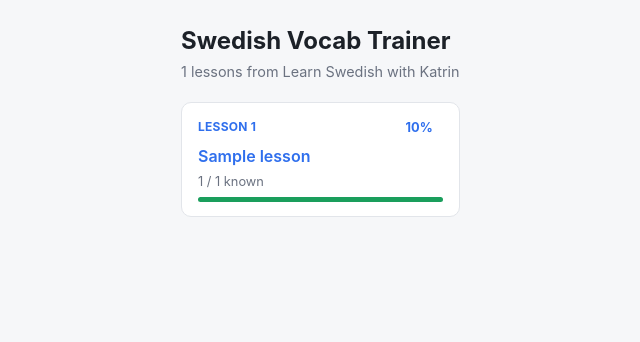
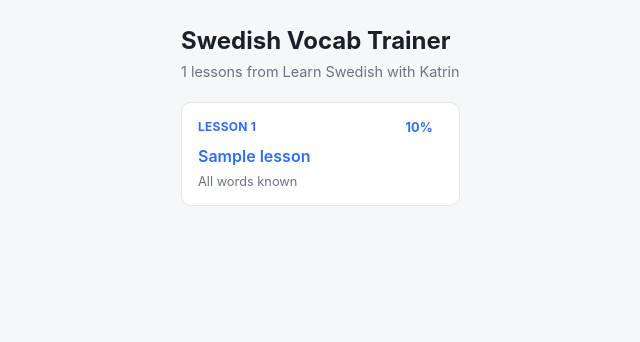
Before and after one commit to LGDTimtou/language-tester, a Flask app: template templates/index.html in a window 1280 px wide. Shown: the top 342 px of the page, without its empty margins (29-669 px from the left). Run offline with Flask 3, Linux system fonts and the light colour scheme; the template is opened without the code that fills it: most values are stand-ins (such as "Sample title", 1, 10 or a date in 2020).

Commit message:
Home page: show best-score progress instead of known-count
- Lesson cards now show an x/y stat and progress bar driven by best
  score (y = total words minus known, x = y scaled by best score%)
  instead of a raw known-word count, since best score is a more
  accurate signal of what's actually learned.
- All-known lessons show "All words known" instead of a 0/0 stat.
- Correct % column: added an amber/orange tier for 61-99% correct
  (previously unstyled/plain between the red and green tiers).

```diff
--- a/app.py
+++ b/app.py
@@ -74,7 +74,21 @@ def index():
         GROUP BY l.id
         ORDER BY l.number
     """).fetchall()
-    return render_template("index.html", lessons=rows, score_class=score_class)
+
+    lessons = []
+    for r in rows:
+        total = r["word_count"] or 0
+        known = r["known_count"] or 0
+        testable = total - known  # words actually in play for training (known ones are skipped)
+        score = r["best_score"]
+        correct_est = round(testable * score / 100) if (score is not None and testable > 0) else 0
+        lessons.append({
+            "id": r["id"], "number": r["number"], "title": r["title"],
+            "best_score": score, "word_count": total, "testable": testable,
+            "correct_est": correct_est,
+        })
+
+    return render_template("index.html", lessons=lessons, score_class=score_class)
 
 
 @app.route("/lesson/<int:lesson_id>")
--- a/static/style.css
+++ b/static/style.css
@@ -126,6 +126,9 @@ h2 { font-size: 1.15rem; margin: 0; }
     height: 100%;
     background: var(--good);
 }
+.progress-bar.score-bar.fair > div { background: var(--warn); }
+.progress-bar.score-bar.poor > div { background: var(--bad); }
+.progress-bar.score-bar.none > div { background: var(--muted); }
 
 table.words {
     width: 100%;
@@ -178,6 +181,7 @@ table.words tr.editing-row { background: #fffceb; }
 
 .correct-pct { font-variant-numeric: tabular-nums; }
 .correct-pct.low { color: var(--bad); font-weight: 600; }
+.correct-pct.fair { color: var(--warn); }
 .correct-pct.perfect { color: var(--good); }
 .correct-pct.none { color: var(--muted); }
 
--- a/templates/index.html
+++ b/templates/index.html
@@ -17,7 +17,6 @@
 
     <div class="lesson-grid">
         {% for l in lessons %}
-        {% set known = l['known_count'] or 0 %}
         {% set total = l['word_count'] or 0 %}
         {% if total > 0 %}
         <a class="lesson-card clickable" href="/lesson/{{ l['id'] }}">
@@ -32,8 +31,12 @@
             </div>
             <div class="lesson-title">{{ l['title'] }}</div>
             {% if total > 0 %}
-            <div class="lesson-meta">{{ known }} / {{ total }} known</div>
-            <div class="progress-bar"><div style="width: {{ (100 * known / total) | round(0, 'floor') }}%"></div></div>
+                {% if l['testable'] > 0 %}
+                <div class="lesson-meta">{{ l['correct_est'] }} / {{ l['testable'] }}</div>
+                <div class="progress-bar score-bar {{ score_class(l['best_score']) }}"><div style="width: {{ l['best_score'] or 0 }}%"></div></div>
+                {% else %}
+                <div class="lesson-meta">All words known</div>
+                {% endif %}
             {% else %}
             <div class="lesson-meta">No vocabulary list for this lesson</div>
             {% endif %}
--- a/templates/lesson.html
+++ b/templates/lesson.html
@@ -60,7 +60,7 @@ function correctPctClass(w) {
     const correctPct = 100 - w.wrong_pct;
     if (correctPct === 100) return 'perfect';
     if (correctPct <= 60) return 'low';
-    return '';
+    return 'fair';
 }
 
 function correctPctText(w) {
```
